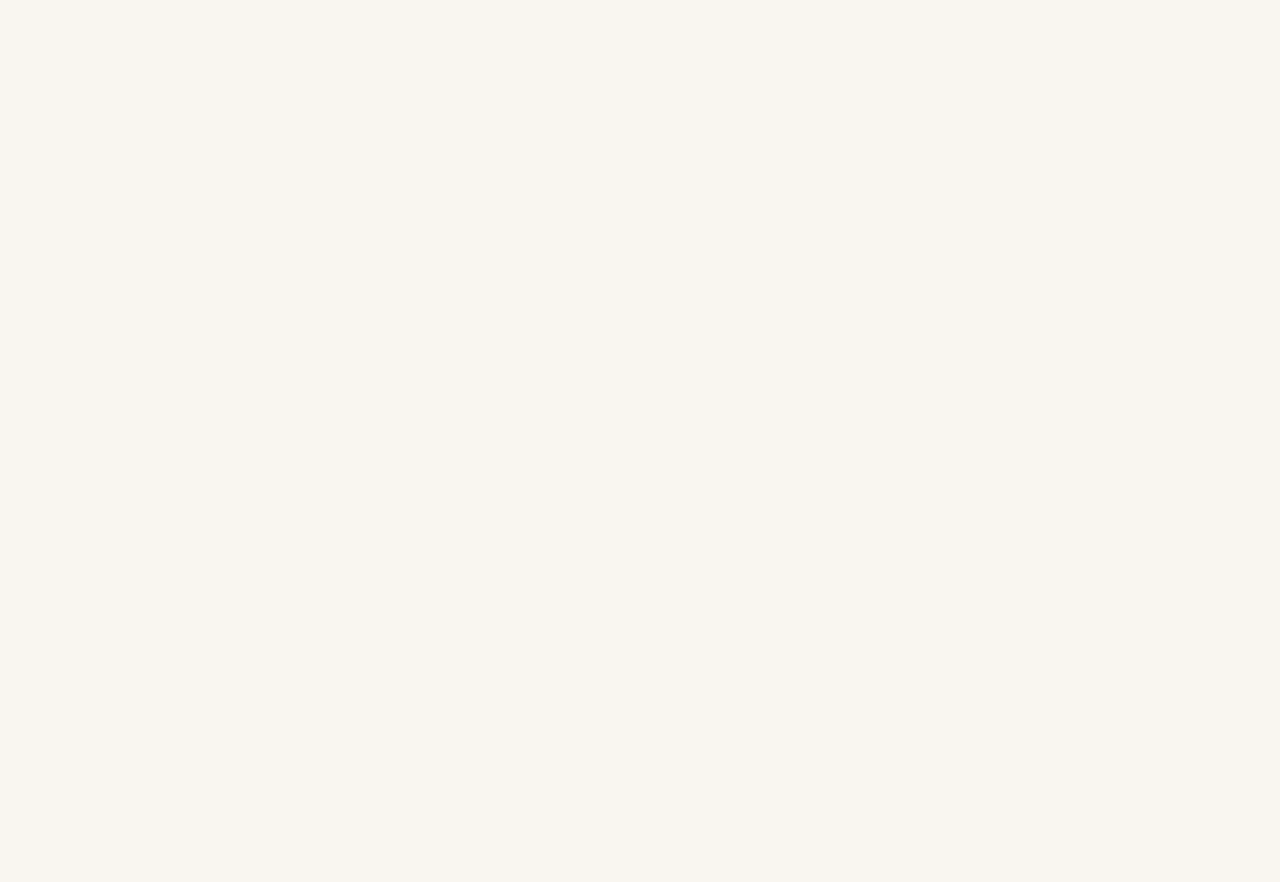
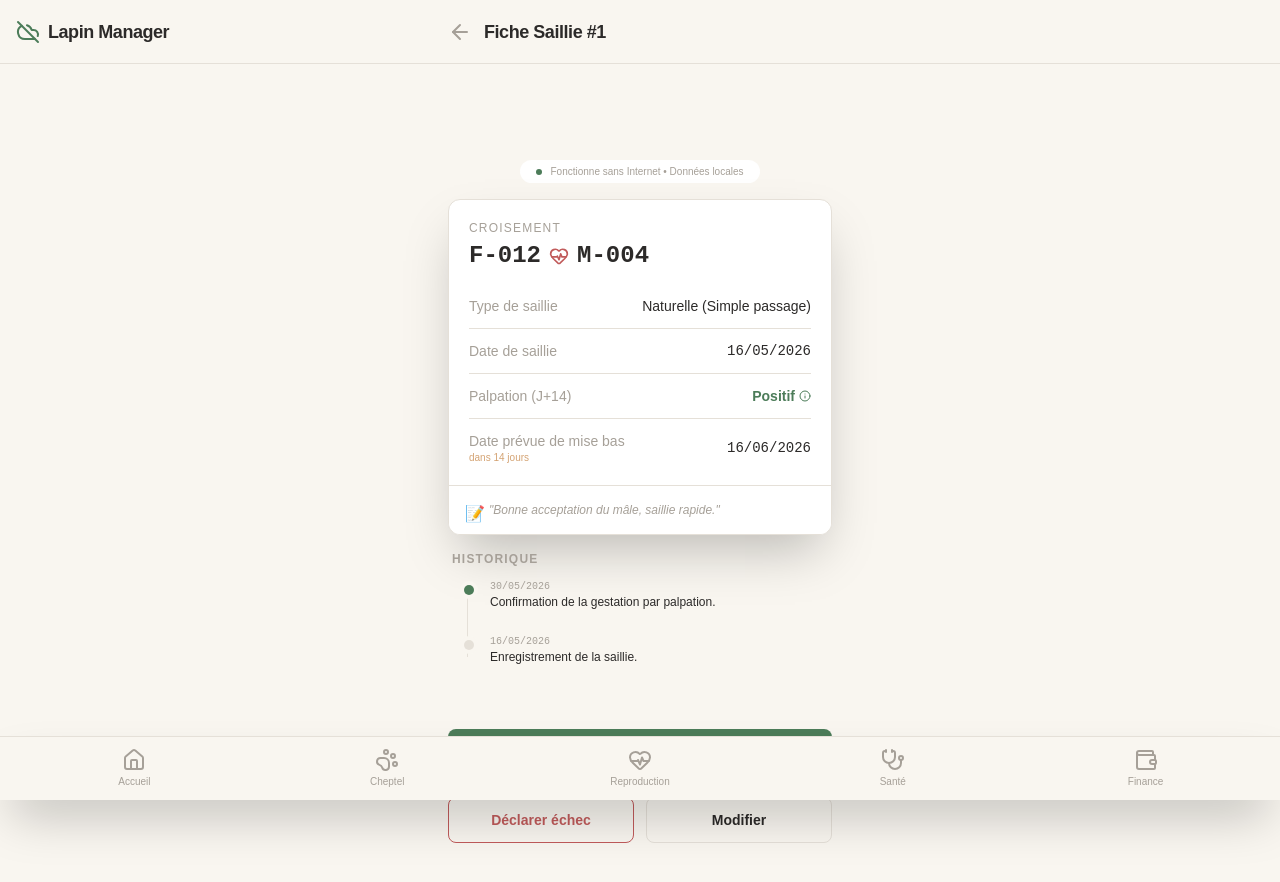
Before and after one commit to layesamake/gestionlapin, a React (Vite) app: page /reproduction/saillie/1 in a window 1280 px wide. Before the commit this address had no page. Shown: the top 882 px of the page. Before the commit the page ends 800 px from the top, so only its background shows below. Built offline with nearby package versions, Linux system fonts and the light colour scheme.

Commit message:
Feat: Add Saillie details page and activate 'Voir détails' buttons

```diff
--- a/src/App.tsx
+++ b/src/App.tsx
@@ -12,6 +12,7 @@
 import { AjouterReproducteur } from './pages/AjouterReproducteur';
 import { AjouterRace } from './pages/AjouterRace';
 import { NouvelleSaillie } from './pages/NouvelleSaillie';
+import { FicheSaillie } from './pages/FicheSaillie';
 import { NouvellePortee } from './pages/NouvellePortee';
 import { FichePortee } from './pages/FichePortee';
 import { ProgrammerTraitement } from './pages/ProgrammerTraitement';
@@ -38,6 +39,7 @@
           <Route path="cheptel/:id" element={<FicheReproducteur />} />
           <Route path="reproduction" element={<Reproduction />} />
           <Route path="reproduction/saillie/nouvelle" element={<NouvelleSaillie />} />
+          <Route path="reproduction/saillie/:id" element={<FicheSaillie />} />
           <Route path="reproduction/portee/nouvelle" element={<NouvellePortee />} />
           <Route path="reproduction/portee/:id" element={<FichePortee />} />
           <Route path="sante" element={<Sante />} />
--- /dev/null
+++ b/src/pages/FicheSaillie.tsx
@@ -0,0 +1,126 @@
+import React from 'react';
+import { useNavigate, useParams } from 'react-router-dom';
+import { ArrowLeft, Settings, Info, HeartPulse } from 'lucide-react';
+
+export const FicheSaillie: React.FC = () => {
+  const navigate = useNavigate();
+  const { id } = useParams();
+
+  // Mock Data
+  const saillieId = id || '1';
+  const status = 'Gestation confirmée'; // Simulate state
+
+  return (
+    <div className="pb-24">
+      {/* TopAppBar */}
+      <header className="fixed top-0 w-full z-50 flex justify-between items-center px-4 h-16 bg-background border-b border-border">
+        <div className="flex items-center gap-3">
+          <button
+            onClick={() => navigate(-1)}
+            className="active:scale-95 transition-transform text-muted"
+          >
+            <ArrowLeft className="w-6 h-6" />
+          </button>
+          <h1 className="text-foreground font-display font-bold tracking-tight text-lg">Fiche Saillie #{saillieId}</h1>
+        </div>
+        <div className="flex items-center gap-4">
+          <span className="bg-primary/10 text-primary text-[10px] font-bold px-2 py-0.5 rounded-full uppercase tracking-wider">{status}</span>
+          <button className="text-muted active:scale-95 transition-transform">
+            <Settings className="w-6 h-6" />
+          </button>
+        </div>
+      </header>
+
+      <main className="pt-20 px-4 space-y-4">
+        {/* Offline Indicator */}
+        <div className="flex items-center justify-center gap-2 py-1 text-[10px] text-muted font-medium bg-surface rounded-full w-fit mx-auto px-4">
+          <span className="w-1.5 h-1.5 rounded-full bg-primary"></span>
+          Fonctionne sans Internet • Données locales
+        </div>
+
+        {/* Hero Card */}
+        <section className="bg-surface rounded-xl border border-border overflow-hidden shadow-2xl">
+          <div className="p-5">
+            <div className="flex justify-between items-start mb-6">
+              <div>
+                <p className="text-muted text-xs font-medium uppercase tracking-widest mb-1">Croisement</p>
+                <div className="flex items-center gap-2">
+                  <span className="font-mono text-2xl font-bold text-foreground">F-012</span>
+                  <HeartPulse className="w-5 h-5 text-danger" />
+                  <span className="font-mono text-2xl font-bold text-foreground">M-004</span>
+                </div>
+              </div>
+            </div>
+
+            <div className="space-y-3">
+              <div className="flex justify-between items-center text-sm">
+                <span className="text-muted">Type de saillie</span>
+                <span className="font-medium text-foreground">Naturelle (Simple passage)</span>
+              </div>
+              <div className="flex justify-between items-center text-sm border-t border-border pt-3">
+                <span className="text-muted">Date de saillie</span>
+                <span className="font-mono text-foreground">16/05/2026</span>
+              </div>
+              <div className="flex justify-between items-center text-sm border-t border-border pt-3">
+                <span className="text-muted">Palpation (J+14)</span>
+                <span className="font-bold text-primary flex items-center gap-1">
+                  Positif <Info className="w-3 h-3" />
+                </span>
+              </div>
+              <div className="flex justify-between items-center text-sm border-t border-border pt-3">
+                <div className="flex flex-col">
+                  <span className="text-muted">Date prévue de mise bas</span>
+                  <span className="text-[10px] text-warning">dans 14 jours</span>
+                </div>
+                <span className="font-mono text-foreground">16/06/2026</span>
+              </div>
+            </div>
+          </div>
+
+          <div className="p-4 bg-surface border-t border-border">
+            <div className="flex gap-2 items-start">
+              <span className="text-muted w-4 h-4 flex-shrink-0">📝</span>
+              <p className="text-xs text-muted italic">"Bonne acceptation du mâle, saillie rapide."</p>
+            </div>
+          </div>
+        </section>
+
+        {/* Historique */}
+        <section className="space-y-3 pb-8">
+          <h3 className="text-xs font-bold uppercase tracking-widest text-muted px-1">Historique</h3>
+          <div className="relative pl-4 space-y-6 before:absolute before:left-[19px] before:top-2 before:bottom-2 before:w-[1px] before:bg-border">
+            <div className="relative flex gap-4">
+              <div className="z-10 w-2.5 h-2.5 rounded-full bg-primary ring-4 ring-background mt-1.5"></div>
+              <div>
+                <p className="text-[10px] font-mono text-muted">30/05/2026</p>
+                <p className="text-xs text-foreground">Confirmation de la gestation par palpation.</p>
+              </div>
+            </div>
+            <div className="relative flex gap-4">
+              <div className="z-10 w-2.5 h-2.5 rounded-full bg-border ring-4 ring-background mt-1.5"></div>
+              <div>
+                <p className="text-[10px] font-mono text-muted">16/05/2026</p>
+                <p className="text-xs text-foreground">Enregistrement de la saillie.</p>
+              </div>
+            </div>
+          </div>
+        </section>
+
+        {/* Actions */}
+        <section className="grid grid-cols-1 gap-3 py-4">
+          <button className="bg-primary text-background font-bold py-4 rounded-lg flex items-center justify-center gap-2 active:scale-[0.98] transition-transform">
+            Enregistrer la mise bas
+          </button>
+          <div className="grid grid-cols-2 gap-3">
+            <button className="border border-danger text-danger font-bold py-3 rounded-lg text-sm active:scale-[0.98] transition-transform">
+              Déclarer échec
+            </button>
+            <button className="border border-border text-foreground font-bold py-3 rounded-lg text-sm active:scale-[0.98] transition-transform hover:bg-surface">
+              Modifier
+            </button>
+          </div>
+        </section>
+      </main>
+    </div>
+  );
+};
--- a/src/pages/Reproduction.tsx
+++ b/src/pages/Reproduction.tsx
@@ -135,7 +135,7 @@
                 <div className="flex gap-2">
                   {s.status === 'Gestation confirmée' && (
                     <>
-                      <button className="flex-1 py-2 rounded-lg border border-border text-xs font-semibold hover:bg-border transition-colors">Voir détails</button>
+                      <button onClick={() => navigate(`/reproduction/saillie/${s.id}`)} className="flex-1 py-2 rounded-lg border border-border text-xs font-semibold hover:bg-border transition-colors">Voir détails</button>
                       <button onClick={() => handleEnregistrerMiseBas(s.id)} className="flex-1 py-2 rounded-lg bg-primary text-background text-xs font-bold hover:opacity-90 transition-opacity">Enregistrer mise bas</button>
                     </>
                   )}
@@ -146,7 +146,7 @@
                     </>
                   )}
                   {s.status === 'Échec' && (
-                    <button className="w-full py-2 rounded-lg border border-border text-xs font-semibold hover:bg-border transition-colors">Détails de l'échec</button>
+                    <button onClick={() => navigate(`/reproduction/saillie/${s.id}`)} className="w-full py-2 rounded-lg border border-border text-xs font-semibold hover:bg-border transition-colors">Détails de l'échec</button>
                   )}
                 </div>
               </div>
```
